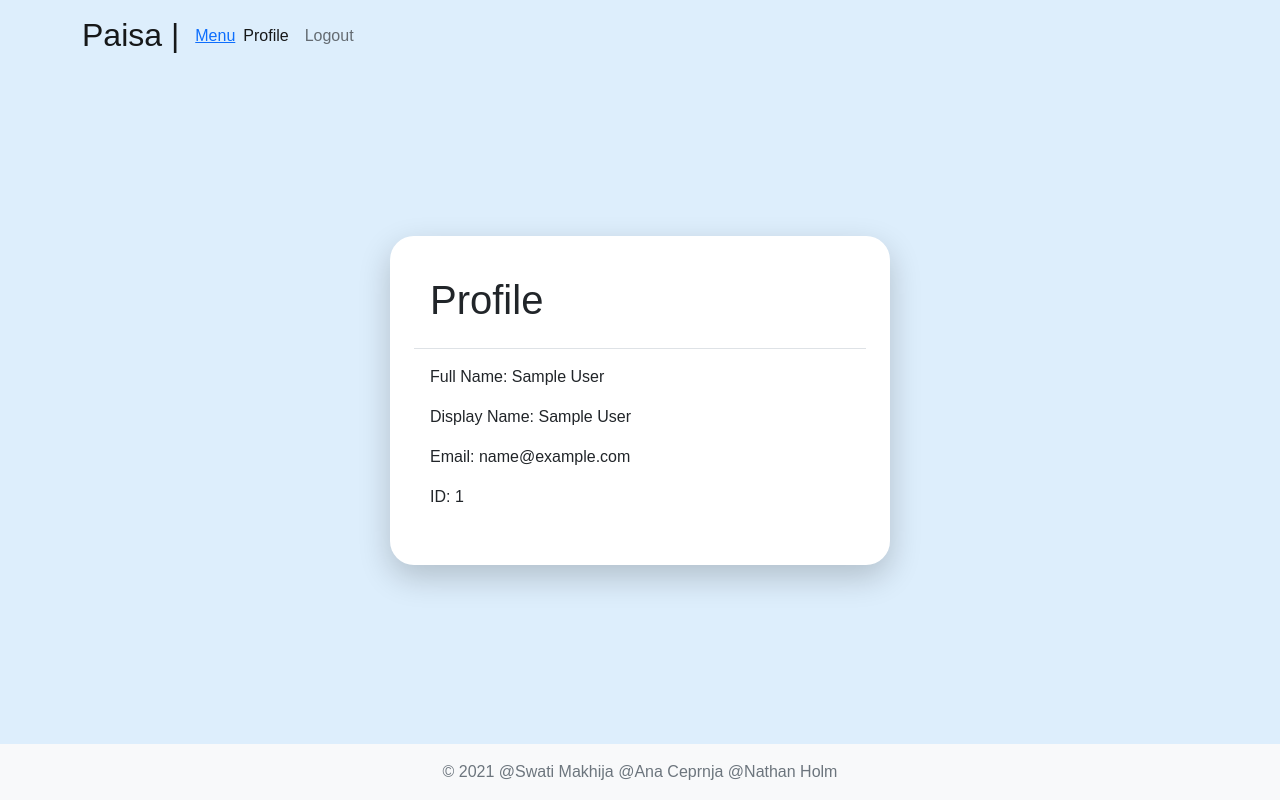
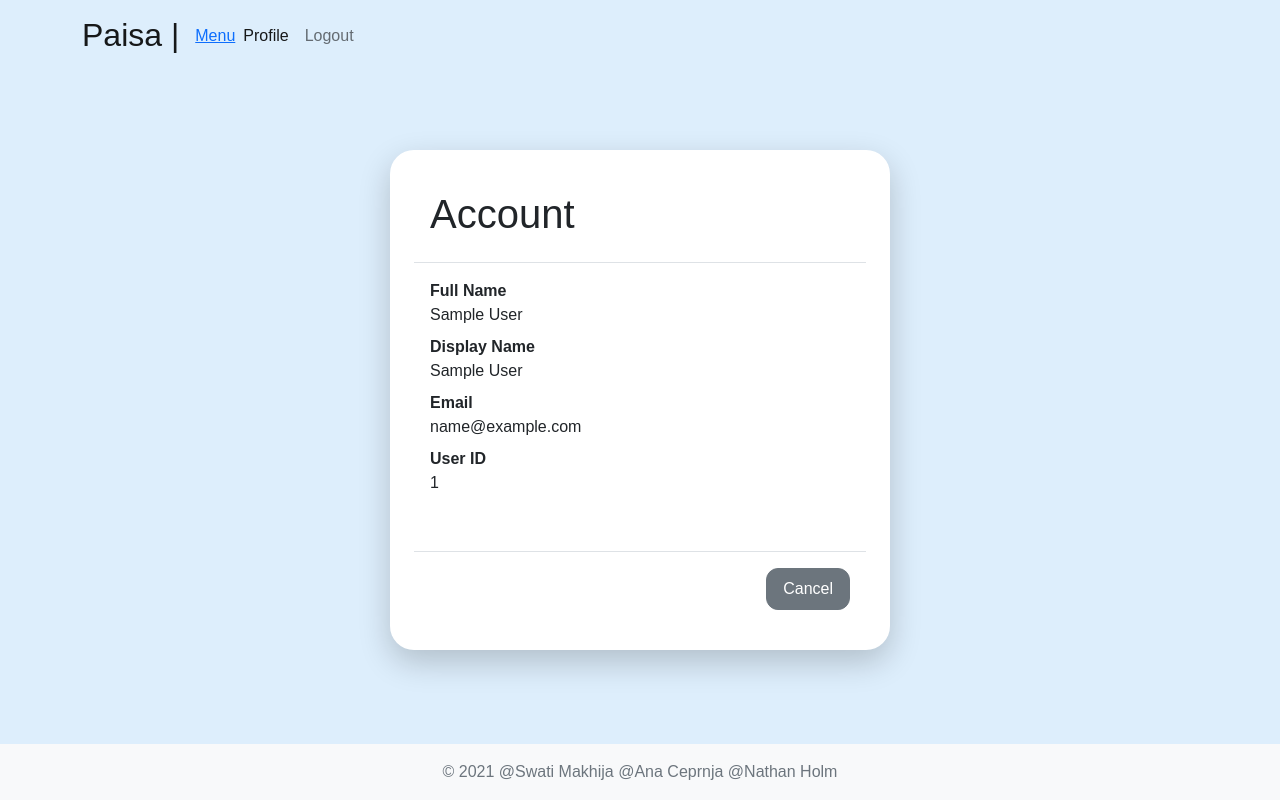
Before and after one commit to romebell/mern-auth-frontend, a React (Create React App) app: page /profile in a window 1280 px wide. Built offline with nearby package versions, Linux system fonts and the light colour scheme; no server answers; sample sign-in values are in the browser's storage.

Commit message:
Profile Page Updates
- Update styling for Profile Page
- Fixed bug in Modal Component where footer would not render when cancelButton is flagged

```diff
--- a/src/components/Crypto.js
+++ b/src/components/Crypto.js
@@ -4,7 +4,7 @@
 import '../style/Crypto.css'
 
 
-const { CRYPTO_API } = process.env;
+// const { CRYPTO_API } = process.env;
 
 function Crypto() {
     const [currs, setCurrs] = useState([]);
--- a/src/components/Modal.jsx
+++ b/src/components/Modal.jsx
@@ -22,7 +22,7 @@
         <div className="modal-body">
           {children}
         </div>
-        {footer
+        {footer || cancel
         ? <div className="modal-footer mt-4">{ cancel }{ footer }</div>
         : undefined}
       </div>
--- a/src/components/Profile.js
+++ b/src/components/Profile.js
@@ -17,12 +17,16 @@
   const modalBody = () => {
     if (user) {
       return (
-      <div>
-      <p>Full Name: {name}</p>
-      <p>Display Name: {displayName}</p>
-      <p>Email: {email}</p>
-      <p>ID: {id}</p>
-      </div>
+      <dl>
+        <dt>Full Name</dt>
+          <dd>{name}</dd>
+        <dt>Display Name</dt>
+          <dd>{displayName}</dd>
+        <dt>Email</dt>
+          <dd>{email}</dd>
+        <dt>User ID</dt>
+          <dd>{id}</dd>
+      </dl>
       )
     } else {
       return <h2>Loading...</h2>
@@ -38,7 +42,7 @@
    };
 
    return (
-    <Modal header={<h1>Profile</h1>}>
+    <Modal cancelButton header={<h1>Account</h1>}>
       { user ? modalBody() : errorDiv() }
     </Modal>
    );
```
Also changed, not shown: 1 other file (tests, documents, lock files or other folders).
